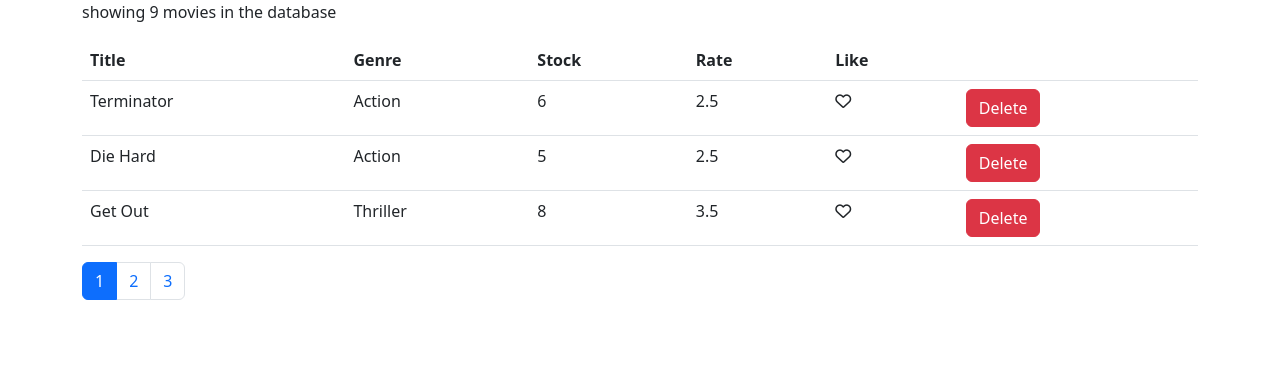
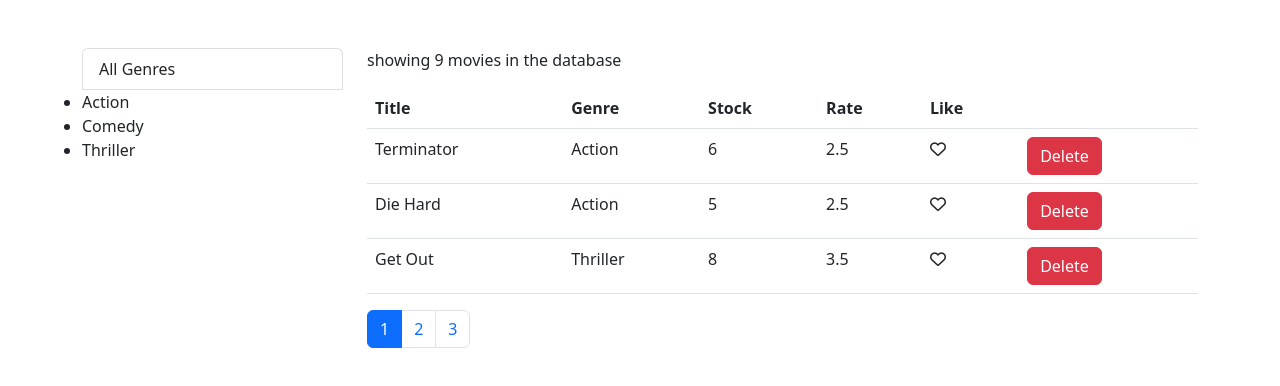
Before and after one commit to d3athammer/my-app, a React (Create React App) app: page / in a window 1280 px wide. Shown: the top 386 px of the page. Built offline with nearby package versions, Linux system fonts and the light colour scheme.

Commit message:
created sidebar and saving text and value as defaultProps

```diff
--- a/src/App.js
+++ b/src/App.js
@@ -6,7 +6,7 @@ function App() {
 
   return (
     <main className="container">
-      <Movies />
+          <Movies />
     </main>
   );
 }
--- a/src/components/Movies.jsx
+++ b/src/components/Movies.jsx
@@ -1,17 +1,25 @@
 import React, { Component} from 'react';
 import { getMovies } from '../services/fakeMovieService';
 import { deleteMovie } from '../services/fakeMovieService';
+import { getGenres } from '../services/fakeGenreService';
 import Pagination from './common/pagination';
+import ListGroup from './listGroup';
 import { paginate } from '../utils/paginate';
 import Like from './common/like';
 
 class Movies extends Component {
       state = {
-    allMovies: getMovies(),
+    allMovies: [],
+    allGenres: [],
+    currentGenre: 'All Genres',
     liked: false,
     pageSize: 3,
     currentPage: 1
    };
+
+   componentDidMount () {
+    this.setState({allMovies: getMovies(), allGenres: getGenres()})
+   }
 
   deleteMovie = id => {
     deleteMovie(id)
@@ -33,15 +41,32 @@ class Movies extends Component {
     this.setState({currentPage: page})
   }
 
-  currentPage
+// handling list group side bar
+  handleGenreSelect = (genre) => {
+    console.log(genre);
+  }
+
+  genreList = () => {
+
+  }
+
+
+
 
   render() {
-    const { allMovies, pageSize, currentPage } = this.state;
+    const { allMovies, pageSize, currentPage, allGenres} = this.state;
 
     const movies = paginate(allMovies, currentPage, pageSize);
 
     return (
-      <div>
+      <div className='row mt-5'>
+        <div className="col-3">
+          <ListGroup
+            items={allGenres}
+            onItemSelect={this.handleGenreSelect}
+             />
+        </div>
+        <div className="col-9">
           <p>
             {allMovies === 0 ? "0 movies available" : `showing ${allMovies.length} movies in the database`}
           </p>
@@ -76,6 +101,7 @@ class Movies extends Component {
               onPageChange={this.handlePageChange}
           />
         </div>
+      </div>
     );
   }
 }
--- /dev/null
+++ b/src/components/listGroup.jsx
@@ -0,0 +1,37 @@
+import React, { Component } from 'react';
+
+class ListGroup extends Component {
+  //getGenres() function takes in all genres and filter out those that === true
+  //map the list of movies genre
+  // I need: handleClick props, getGenres filter, key
+  // pass in a props to find all genres
+
+
+  render() {
+    const { items, textProperty, valueProperty, onItemSelect } = this.props;
+
+    return (
+      <ul className="list-group">
+      <li className='list-group-item' >All Genres</li>
+      {items.map( item => (
+      <li
+        key={item[valueProperty]}
+        onClick={() => onItemSelect}
+        // className={item === this.state.currentGenre ? "list-group-item active" : "list-group-item"}
+      >
+        {item[textProperty]}
+      </li>
+      ))}
+
+      </ul>
+    );
+  }
+}
+
+// setting default props to declutter the excessive use of props in your component
+ListGroup.defaultProps = {
+  textProperty: "name",
+  valueProperty: "_id"
+}
+
+export default ListGroup ;
```
Lines whose indentation alone changed are shown as unchanged.
